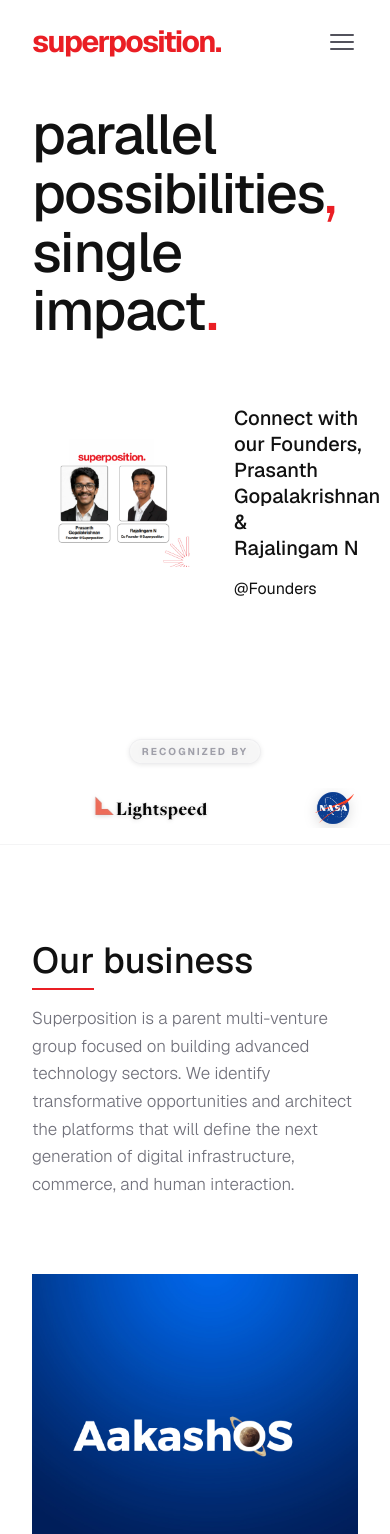
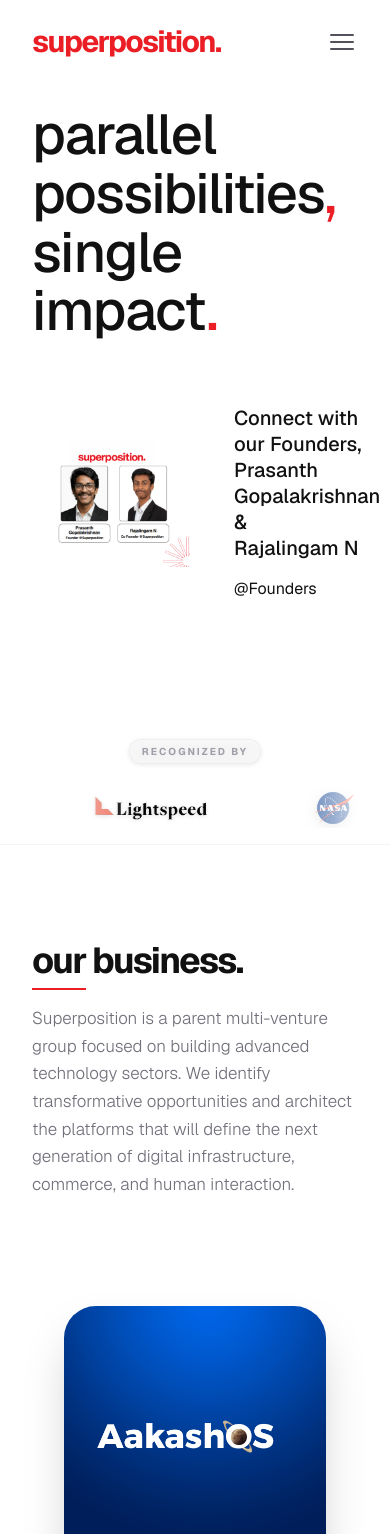
Before and after one commit to tharuntulasi06/superposition, a Next.js app: page / in a window 390 px wide. Shown: the top 1534 px of the page. Built offline with nearby package versions, Linux system fonts and the light colour scheme.

Commit message:
Update site typography, aesthetics, and contact details

```diff
--- a/src/app/page.tsx
+++ b/src/app/page.tsx
@@ -70,7 +70,7 @@
                                         Prasanth Gopalakrishnan &<br />
                                         Rajalingam N
                                     </p>
-                                    <Link href="/#contact" className="relative text-[16px] text-[#111] w-fit mt-2 group/btn cursor-pointer">
+                                    <Link href="https://www.linkedin.com/in/prasanth-gopalakrishnan-27995a302" target="_blank" rel="noopener noreferrer" className="relative text-[16px] text-[#111] w-fit mt-2 group/btn cursor-pointer">
                                         @Founders
                                         <span className="absolute -bottom-1 left-0 w-full h-[1.5px] bg-[#ea1e24] transform scale-x-0 origin-left transition-transform duration-300 ease-out group-hover/btn:scale-x-100" />
                                     </Link>
--- a/src/components/Footer.tsx
+++ b/src/components/Footer.tsx
@@ -13,7 +13,7 @@
                 {/* Brand */}
                 <div className="flex items-center gap-2 shrink-0">
                     <Link href="/" className="inline-block group">
-                        <span className="font-serif italic tracking-tighter text-2xl font-bold text-[#111] group-hover:text-zinc-700 transition-colors">
+                        <span className="text-3xl font-bold tracking-tighter lowercase text-[#ea1e24] group-hover:scale-105 transition-transform duration-300 inline-block">
                             superposition<span className="text-[#ea1e24]">.</span>
                         </span>
                     </Link>
@@ -24,7 +24,6 @@
                     <Link href="/#businesses" className="hover:text-[#ea1e24] transition-colors duration-300">Our Businesses</Link>
                     <Link href="/#about" className="hover:text-[#ea1e24] transition-colors duration-300">About Us</Link>
                     <Link href="/#contact" className="hover:text-[#ea1e24] transition-colors duration-300">Contact</Link>
-                    <Link href="/privacy-policy" className="hover:text-[#ea1e24] transition-colors duration-300">Privacy Policy</Link>
                 </div>
 
                 {/* Copyright & Scroll to Top */}
--- a/src/components/OurBusinesses.tsx
+++ b/src/components/OurBusinesses.tsx
@@ -19,8 +19,8 @@
             {/* Header Area */}
             <div className="flex justify-between items-end mb-16">
                 <div className="max-w-3xl">
-                    <h2 className="text-4xl md:text-5xl font-medium text-[#111] mb-6">
-                        <span className="border-b-2 border-[#ea1e24] pb-1">Our</span> business
+                    <h2 className="text-4xl md:text-5xl font-bold tracking-tighter lowercase text-[#111] mb-6">
+                        <span className="border-b-2 border-[#ea1e24] pb-1">Our</span> business.
                     </h2>
                     <p className="text-[17px] text-zinc-500 leading-relaxed font-light">
                         Superposition is a parent multi-venture group focused on building advanced technology sectors.
@@ -38,12 +38,13 @@
                     transition={{ duration: 0.8, ease: "easeOut" }}
                     className="relative w-full lg:w-3/5 h-[350px] sm:h-[450px] flex items-center justify-center"
                 >
-                    <div className="relative w-full h-full md:p-12">
+                    <div className="relative w-full h-full p-8 flex items-center justify-center">
                         <Image
                             src="/AakashOS.png"
                             alt="Aakash OS Logo"
-                            fill
-                            className="object-contain"
+                            width={500}
+                            height={500}
+                            className="w-full max-w-[280px] sm:max-w-[380px] h-auto object-cover rounded-[2rem] shadow-2xl"
                             unoptimized={true}
                         />
                     </div>
--- a/src/components/RecognizedBy.tsx
+++ b/src/components/RecognizedBy.tsx
@@ -24,15 +24,17 @@
                 </span>
             </div>
 
-            {/* Infinite Marquee Container with CSS Mask for perfect transparent blending */}
-            {/* Using group hover to smoothly decelerate the animation */}
+            {/* Stationary Wrapper with CSS Mask for perfect transparent blending */}
             <div
-                className="flex w-fit animate-marquee group-hover/marquee:[animation-duration:120s] transition-all duration-1000 items-center gap-16 md:gap-24 px-8 md:px-24"
+                className="relative flex overflow-hidden max-w-[1600px] mx-auto"
                 style={{
-                    WebkitMaskImage: 'linear-gradient(to right, transparent, black 10%, black 90%, transparent)',
-                    maskImage: 'linear-gradient(to right, transparent, black 10%, black 90%, transparent)'
+                    WebkitMaskImage: 'linear-gradient(to right, transparent, black 35%, black 65%, transparent)',
+                    maskImage: 'linear-gradient(to right, transparent, black 35%, black 65%, transparent)'
                 }}
             >
+                {/* Infinite Marquee Animated Container */}
+                {/* Using group hover to smoothly decelerate the animation */}
+                <div className="flex w-fit animate-marquee group-hover/marquee:[animation-duration:120s] transition-all duration-1000 items-center gap-16 md:gap-24 px-8 md:px-24">
                     {marqueeImages.map((image, i) => (
                         <div
                             key={i}
@@ -49,6 +51,7 @@
                         </div>
                     ))}
                 </div>
+            </div>
         </section>
     );
 }
--- a/src/components/VisionMission.tsx
+++ b/src/components/VisionMission.tsx
@@ -19,8 +19,8 @@
                 <div className="flex flex-col gap-16 max-w-xl">
                     {/* Vision */}
                     <div>
-                        <h2 className="text-4xl md:text-5xl font-medium text-[#111] mb-6">
-                            <span className="border-b-2 border-[#ea1e24] pb-1">Our</span> vision
+                        <h2 className="text-4xl md:text-5xl font-bold tracking-tighter lowercase text-[#111] mb-6">
+                            <span className="border-b-2 border-[#ea1e24] pb-1">Our</span> vision.
                         </h2>
                         <p className="text-[17px] text-zinc-500 leading-relaxed font-light">
                             To build a multi-venture technology parent group that creates, nurtures, and scales innovative products across diverse industries — empowering businesses, communities, and individuals through technology-driven solutions.
@@ -29,8 +29,8 @@
 
                     {/* Mission */}
                     <div>
-                        <h2 className="text-4xl md:text-5xl font-medium text-[#111] mb-6">
-                            <span className="border-b-2 border-[#ea1e24] pb-1">Our</span> mission
+                        <h2 className="text-4xl md:text-5xl font-bold tracking-tighter lowercase text-[#111] mb-6">
+                            <span className="border-b-2 border-[#ea1e24] pb-1">Our</span> mission.
                         </h2>
                         <p className="text-[17px] text-zinc-500 leading-relaxed font-light">
                             To continuously incubate and support innovative ventures through technology, collaboration, and structured growth.
@@ -47,7 +47,7 @@
                     <div className="w-full h-full transition-all duration-1000 ease-in-out transform group-hover:scale-105 rounded-2xl overflow-hidden">
                         <video
                             ref={videoRef}
-                            src="/huly_laser_remix.mp4"
+                            src="/alcove_hero_remix.mp4"
                             autoPlay
                             loop
                             muted
```
Also changed, not shown: src/components/Contact.tsx (+45 -2 lines), 1 other file (tests, documents, lock files or other folders). Lines whose indentation alone changed are shown as unchanged.
